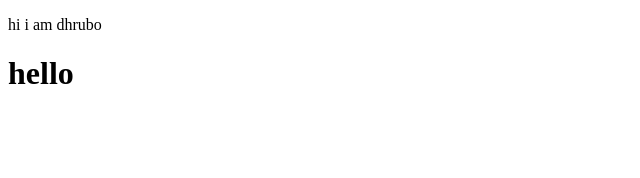
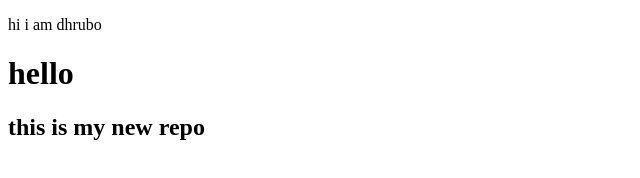
Before and after one commit to dhrubochaklader/my-third-project, a plain HTML site: page index.html in a window 1280 px wide. Shown: the whole page, without its empty margins (0-640 px from the left). Drawn offline with Linux system fonts and the light colour scheme.

Commit message:
new change

```diff
--- a/index.html
+++ b/index.html
@@ -5,8 +5,9 @@
     <meta name="viewport" content="width=device-width, initial-scale=1.0">
     <title>Document</title>
 </head>
-<p>hi i am dhrubo</p>
 <body>
+    <p>hi i am dhrubo</p>
     <h1>hello</h1>
+    <h2>this is my new repo</h2>
 </body>
 </html>
```
